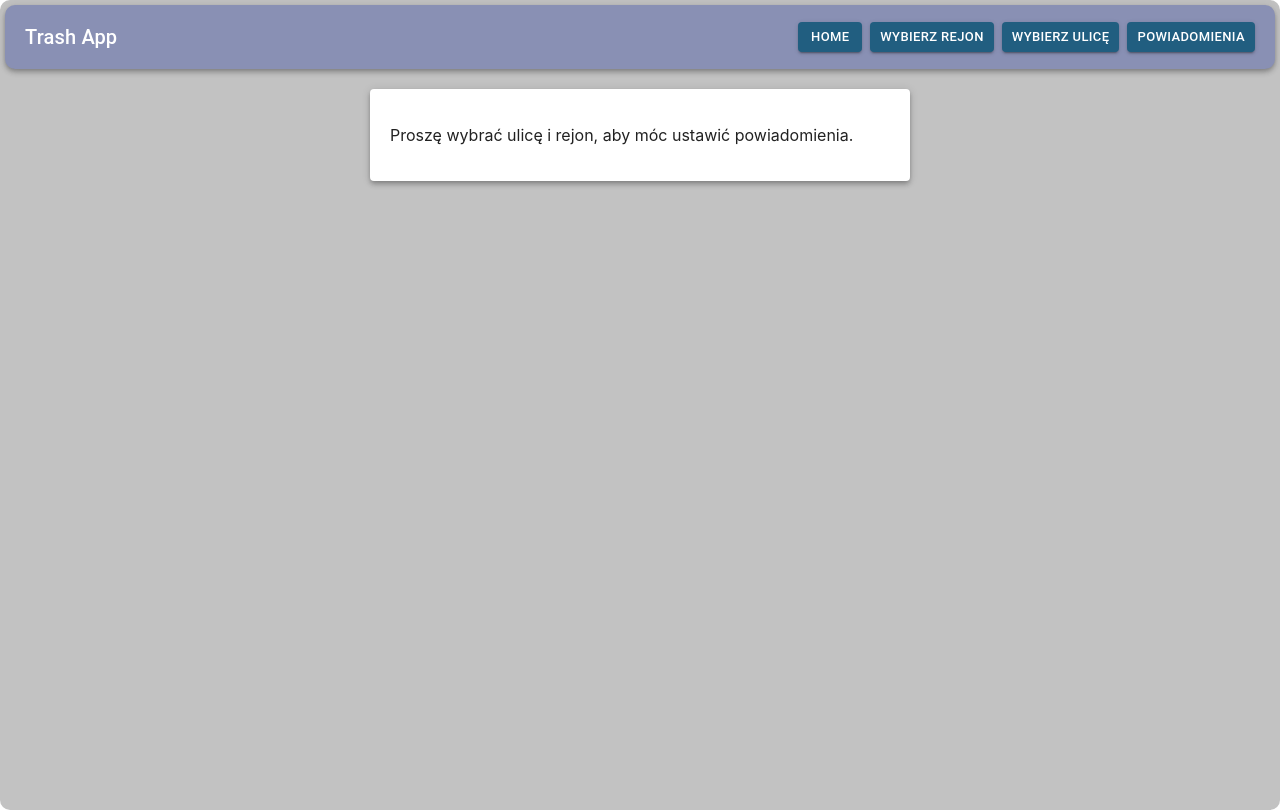
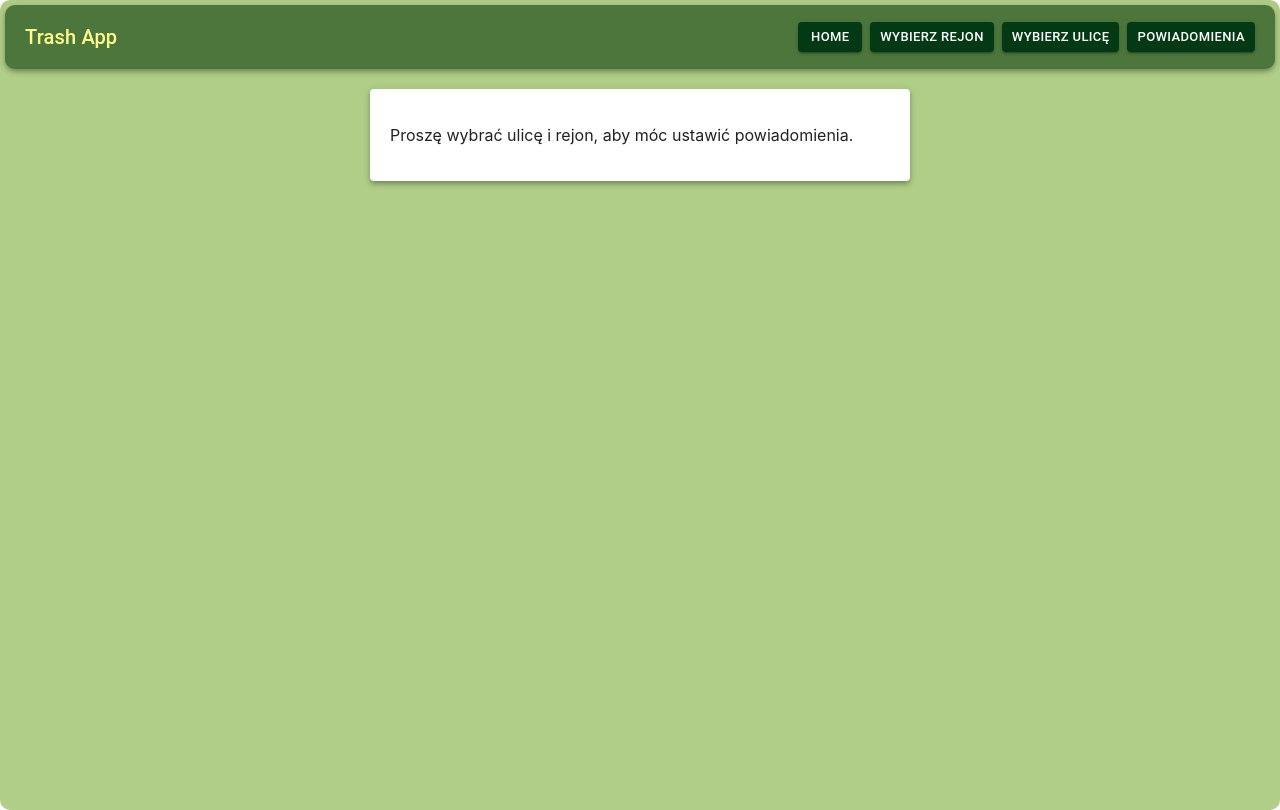
Before and after one commit to RobRCPL/trash_app, a React (Create React App) app: page /addphone in a window 1280 px wide. Built offline with nearby package versions, Linux system fonts and the light colour scheme; the HTML template or start-up script is replaced by a standard one.

Commit message:
poprawione kolory layoutu

```diff
--- a/src/App.js
+++ b/src/App.js
@@ -75,7 +75,7 @@ function App() {
 
 
   return (
-    <div style={{backgroundColor: "#c2c2c2ff", padding: "5px", borderRadius: "10px", minHeight: "100vh"}}>
+    <div style={{backgroundColor: "#B0CE88", padding: "5px", borderRadius: "10px", minHeight: "100vh"}}>
     <Navbar />
 
     <Routes>
@@ -160,8 +160,20 @@ function App() {
     </Routes>
 
     <div style={{display: "flex", justifyContent: "left", gap: "15px", margin: "15px"}}>
-    {selectedRegion && <Chip color="success" label={formatRegion(selectedRegion)} size="medium" sx={{borderRadius: "5px"}}/>}
-    {selectedStreet && <Chip color="success" label={selectedStreet} sx={{borderRadius: "5px"}}/>}
+    {selectedRegion && <Chip color="success" label={formatRegion(selectedRegion)} size="medium" sx={{
+                borderRadius: "5px",
+                color: "#FFF",
+                backgroundColor: "#4C763B", // delikatny zielony dla kontrastu
+                fontWeight: "bold",
+                fontSize: "0.9rem"
+              }}/>}
+    {selectedStreet && <Chip color="success" label={selectedStreet} sx={{
+                borderRadius: "5px",
+                color: "#FFF",
+                backgroundColor: "#4C763B", // delikatny zielony dla kontrastu
+                fontWeight: "bold",
+                fontSize: "0.9rem"
+              }}/>}
     </div>
 
     {selectedStreet && (
@@ -173,8 +185,20 @@ function App() {
           <div>
             <h3 style={{ marginBottom: "15px", color: "#000000ff" }}>
               Najbliższe terminy odbioru odpadów dla ulicy{" "}
-              <Chip color="success" label={selectedStreet} sx={{borderRadius: "5px"}}/> w{" "}
-              <Chip color="success" label={formatRegion(selectedRegion)} sx={{borderRadius: "5px"}}/>:
+              <Chip label={selectedStreet} sx={{
+                borderRadius: "5px",
+                color: "#FFF",
+                backgroundColor: "#4C763B", // delikatny zielony dla kontrastu
+                fontWeight: "bold",
+                fontSize: "0.9rem"
+              }}/> w{" "}
+              <Chip color="success" label={formatRegion(selectedRegion)} sx={{
+                borderRadius: "5px",
+                color: "#FFF",
+                backgroundColor: "#4C763B", // delikatny zielony dla kontrastu
+                fontWeight: "bold",
+                fontSize: "0.9rem"
+              }}/>:
             </h3>
 
             {/** GROUPED BY MONTH */}
@@ -249,7 +273,7 @@ function App() {
                           style={{
                             padding: "12px",
                             backgroundColor: "#d1d1d1ff",
-                            borderLeft: `6px solid ${color}`,
+                            borderLeft: `8px solid ${color}`,
                             borderRadius: "10px",
                           }}
                         >
--- a/src/components/AddPhone.js
+++ b/src/components/AddPhone.js
@@ -63,13 +63,25 @@ function AddPhone({ selectedRegion, selectedStreet }) {
 
           <label>Ulica</label>
           <br />
-          <Chip label={selectedStreet} color="success" sx={{borderRadius: "5px"}}/>
+          <Chip label={selectedStreet} color="success" sx={{
+                borderRadius: "5px",
+                color: "#FFF",
+                backgroundColor: "#4C763B", // delikatny zielony dla kontrastu
+                fontWeight: "bold",
+                fontSize: "0.9rem"
+              }}/>
           <input type="hidden" name="selected_street" value={selectedStreet} />
           <br />
 
           <label>Rejon</label>
           <br />
-          <Chip label={selectedRegion} color="success" sx={{borderRadius: "5px"}}/>
+          <Chip label={selectedRegion} color="success" sx={{
+                borderRadius: "5px",
+                color: "#FFF",
+                backgroundColor: "#4C763B", // delikatny zielony dla kontrastu
+                fontWeight: "bold",
+                fontSize: "0.9rem"
+              }}/>
           <input type="hidden" name="selected_region" value={selectedRegion} />
           <br />
 
--- a/src/components/Comp1.js
+++ b/src/components/Comp1.js
@@ -31,7 +31,7 @@ function Comp1({strReg, selectedRegion, selectedStreet, onRegionChange, onStreet
   };
 
   return (
-  <div style={{padding: "5px 20px", border: "2px solid black", margin: "20px", backgroundColor: "#6575ce", borderRadius: "10px"}}>
+  <div style={{padding: "5px 20px", border: "2px solid black", margin: "20px", backgroundColor: "#4C763B", borderRadius: "10px"}}>
     <h1>Wybierz rejon z listy. Pojawi się lista ulic do wyboru. Kliknij szukaną ulicę.</h1>
     <Paper elevation={4} style={{padding: "10px", margin: "10px", textAlign: "left"}}>
       <FormControl sx={{ m: 1, minWidth: 160 }} size="small">
--- a/src/components/Comp2.js
+++ b/src/components/Comp2.js
@@ -28,7 +28,7 @@ const handleStreetChange = (street) => {
 
   return (
 
-    <div style={{padding: "5px 20px", border: "2px solid black", margin: "20px", backgroundColor: "#6575ce", borderRadius: "10px"}}>
+    <div style={{padding: "5px 20px", border: "2px solid black", margin: "20px", backgroundColor: "#4C763B", borderRadius: "10px"}}>
       <h1>Wybierz ulicę z listy. Rejon zostanie automatycznie przypisany</h1>
       <Paper elevation={4} style={{padding: "10px", margin: "10px", textAlign: "left"}}>
           <FormControl sx={{ m: 1, minWidth: 150 }} size="small">
--- a/src/components/Navbar.js
+++ b/src/components/Navbar.js
@@ -6,7 +6,7 @@ function Navbar() {
       <AppBar
         position="static"
         sx={{
-          backgroundColor: "#8990b4ff",
+          backgroundColor: "#4C763B",
           borderRadius: "10px"
         }}
       >
@@ -19,14 +19,14 @@ function Navbar() {
             padding: { xs: '5px 10px', sm: '0 20px' } // mniejszy padding na telefonach
           }}
         >
-          <Typography variant="h6" sx={{ flexGrow: { xs: 1, sm: 0 } }}>Trash App</Typography>
+          <Typography variant="h6" sx={{ flexGrow: { xs: 1, sm: 0 }, color: "#FFFD8F" }}>Trash App</Typography>
 
           <Box sx={{ display: 'flex', flexWrap: 'wrap', gap: 1 }}>
             <Button
               sx={{
-                backgroundColor: "#215e80ff",
+                backgroundColor: "#043915",
                 color: "#fff",
-                '&:hover': { backgroundColor: "#1a9ed1" },
+                '&:hover': { backgroundColor: "#B0CE88" },
               }}
               variant="contained"
               size="small"
@@ -36,9 +36,9 @@ function Navbar() {
             </Button>
             <Button
               sx={{
-                backgroundColor: "#215e80ff",
+                backgroundColor: "#043915",
                 color: "#fff",
-                '&:hover': { backgroundColor: "#1a9ed1" },
+                '&:hover': { backgroundColor: "#B0CE88" },
               }}
               variant="contained"
               size="small"
@@ -48,9 +48,9 @@ function Navbar() {
             </Button>
             <Button
               sx={{
-                backgroundColor: "#215e80ff",
+                backgroundColor: "#043915",
                 color: "#fff",
-                '&:hover': { backgroundColor: "#1a9ed1" },
+                '&:hover': { backgroundColor: "#B0CE88" },
               }}
               variant="contained"
               size="small"
@@ -60,9 +60,9 @@ function Navbar() {
             </Button>
             <Button
               sx={{
-                backgroundColor: "#215e80ff",
+                backgroundColor: "#043915",
                 color: "#fff",
-                '&:hover': { backgroundColor: "#1a9ed1" },
+                '&:hover': { backgroundColor: "#B0CE88" },
               }}
               variant="contained"
               size="small"
```
